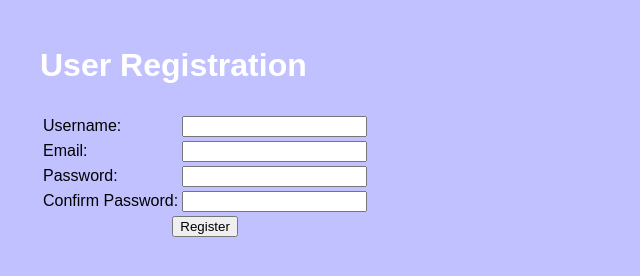
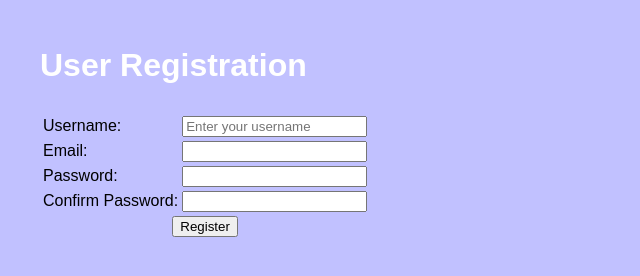
Before and after one commit to mxhong/demo2, a plain HTML site: page register.html in a window 1280 px wide. Shown: the full height of the page, 0-640 px from the left. Drawn offline with Linux system fonts and the light colour scheme.

Commit message:
Added title for register.html

```diff
--- a/register.html
+++ b/register.html
@@ -1,5 +1,6 @@
 <html>
     <head>
+        <title>User Registration</title>
         <link rel="stylesheet" href="style.css">
         <style >
             h1{
@@ -67,7 +68,7 @@
                         <label for="username">Username:</label>
                     </td>
                     <td>
-                        <input type="text" id="username" name="username" required>
+                        <input type="text" id="username" name="username" required placeholder="Enter your username">
                     </td>
                 </tr>
                 <tr>
```
